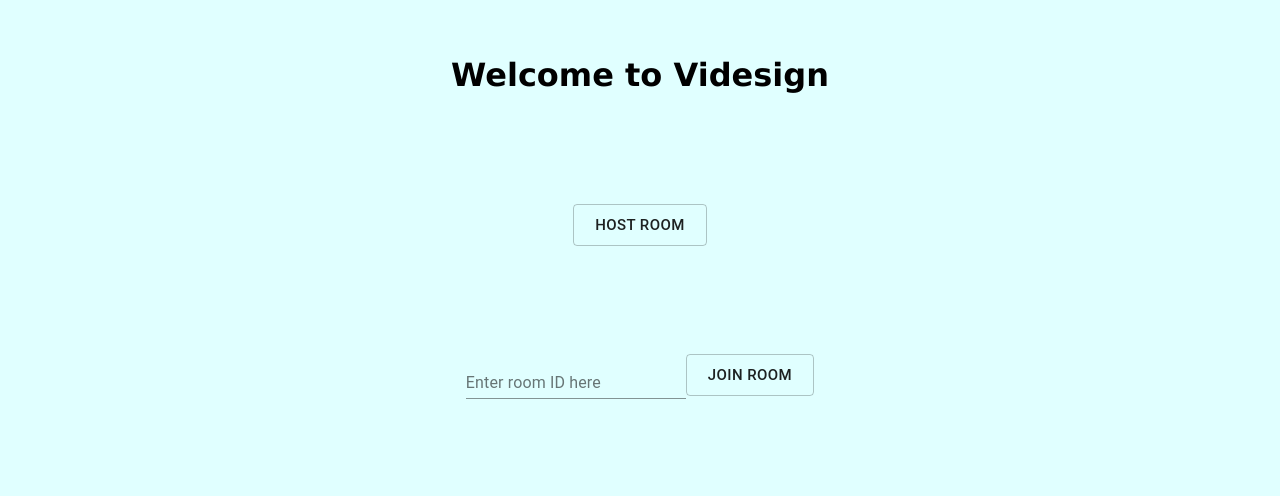
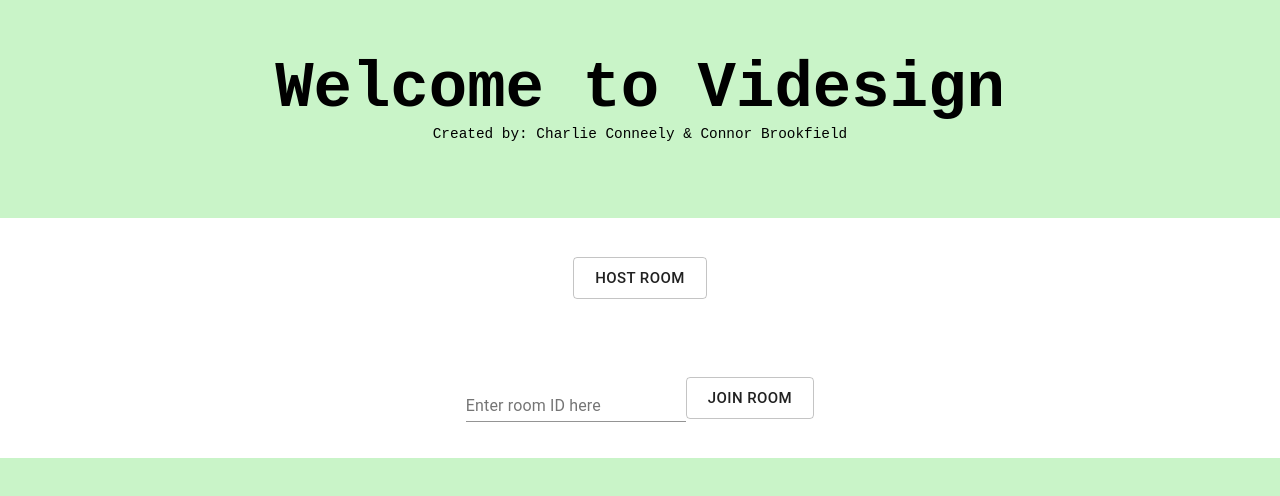
Before and after one commit to charlieconneely/final-year-project, a React (Create React App) app: page / in a window 1280 px wide. Shown: the top 496 px of the page. Built offline with nearby package versions, Linux system fonts and the light colour scheme.

Commit message:
Minor UI changes + passing uid from landing through room path

```diff
--- a/src/App.js
+++ b/src/App.js
@@ -12,7 +12,7 @@
         <div className="App">
           <Switch>
             <Route exact path="/" component={Landing} />
-            <Route path="/room" component={Room}/>
+            <Route path="/room/:roomID" component={Room}/>
             <Route path="/canvas" component={Canvas} />
             <Route path="/videochat" component={VideoChat} />
           </Switch>
--- a/src/components/Pages/landing.css
+++ b/src/components/Pages/landing.css
@@ -2,17 +2,41 @@
     height: 800px;
     justify-content: center;
     align-items: center;
-    background-color: lightcyan;
+    background-color: #C9F4C8;
 }
 
 .option {
     display: flex;
     justify-content: center;
     align-items: center;
-    height: 150px;
+    height: 120px;
+    background-color: #ffffff;
+}
+
+.heading {
+    padding-top: 5%;
+    display: flex;
+    justify-content: center;
+    align-items: center;
+    height: 50px;
+}
+
+.authors {
+    padding-bottom: 5%;
+    display: flex;
+    justify-content: center;
+    align-items: center;
+    height: 40px;
+}
+
+h2, p {
+    font-family: monospace;
 }
 
 h2 {
-    font-family: 'Lucida Sans', 'Lucida Sans Regular', 'Lucida Grande', 'Lucida Sans Unicode', Geneva, Verdana, sans-serif;
-    font-size: 2rem;
+    font-size: 4rem;
 }
+
+p {
+    font-size: 0.9rem;
+}
--- a/src/components/Pages/landing.js
+++ b/src/components/Pages/landing.js
@@ -1,18 +1,27 @@
 import React from 'react'
 import { Button, TextField } from '@material-ui/core'
+import uuid from 'react-uuid'
 import './landing.css'
 
-function LandingPage() {
+const LandingPage = (props) => {
+
+    function create() {
+        const id = uuid();
+        props.history.push(`/room/${id}`);
+    }
 
     return (
-        <div class='container'>
-            <div class='option'>
+        <div className='container'>
+            <div className='heading'>
                 <h2>Welcome to Videsign</h2>
             </div>
-            <div class='option'>
-                <Button variant='outlined' size='large'>Host Room</Button>
+            <div className='authors'>
+                <p>Created by: Charlie Conneely & Connor Brookfield</p>
             </div>
-            <div class='option'>
+            <div className='option'>
+                <Button onClick={create} variant='outlined' size='large'>Host Room</Button>
+            </div>
+            <div className='option'>
                 <TextField autoComplete="off"
                     label="Enter room ID here" />
                 <Button variant='outlined' size='large'>Join Room</Button>
--- a/src/components/Pages/room.js
+++ b/src/components/Pages/room.js
@@ -2,7 +2,9 @@
 import Canvas from '../Canvas/canvas';
 import VideoChat from '../Videochat/videochat';
 
-const Room = () => {
+const Room = (props) => {
+  const id = props.match.params.roomID;
+  console.log("ID (inside Room): " + id);
   return (
     <div>
       <Canvas/>
```
